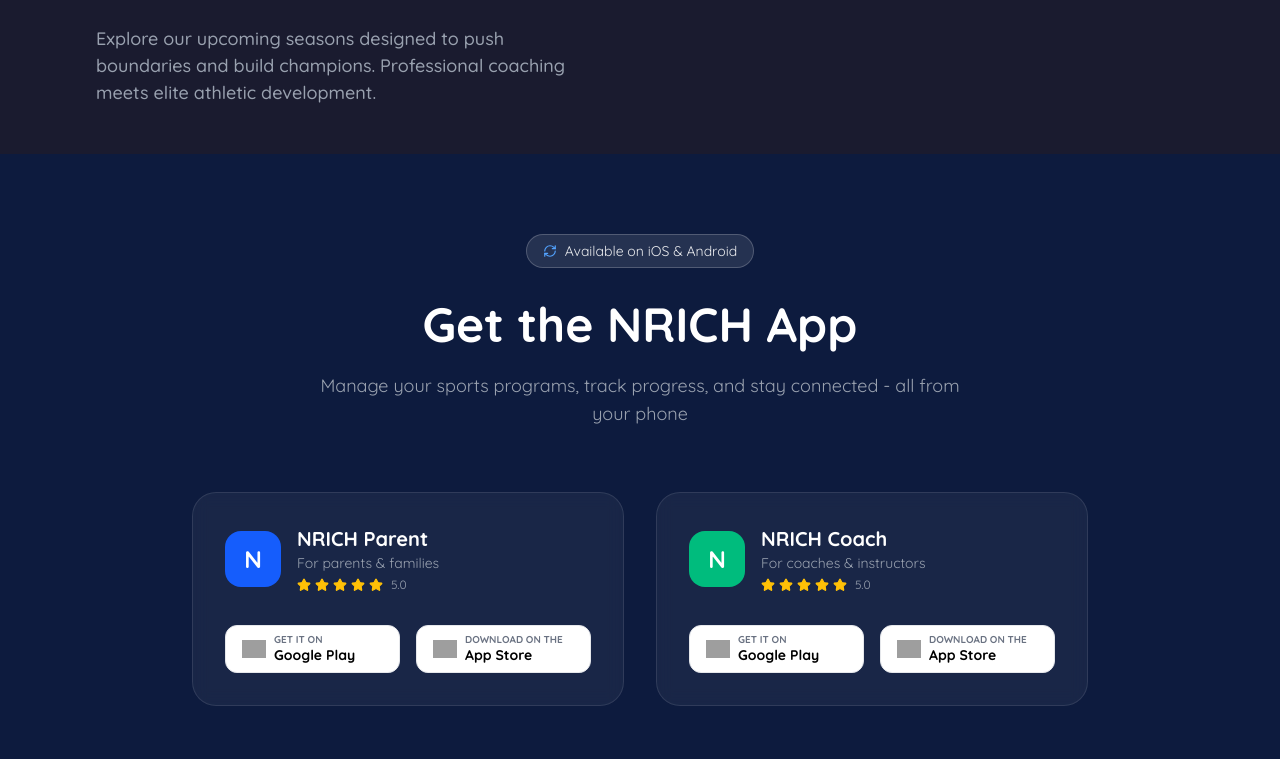
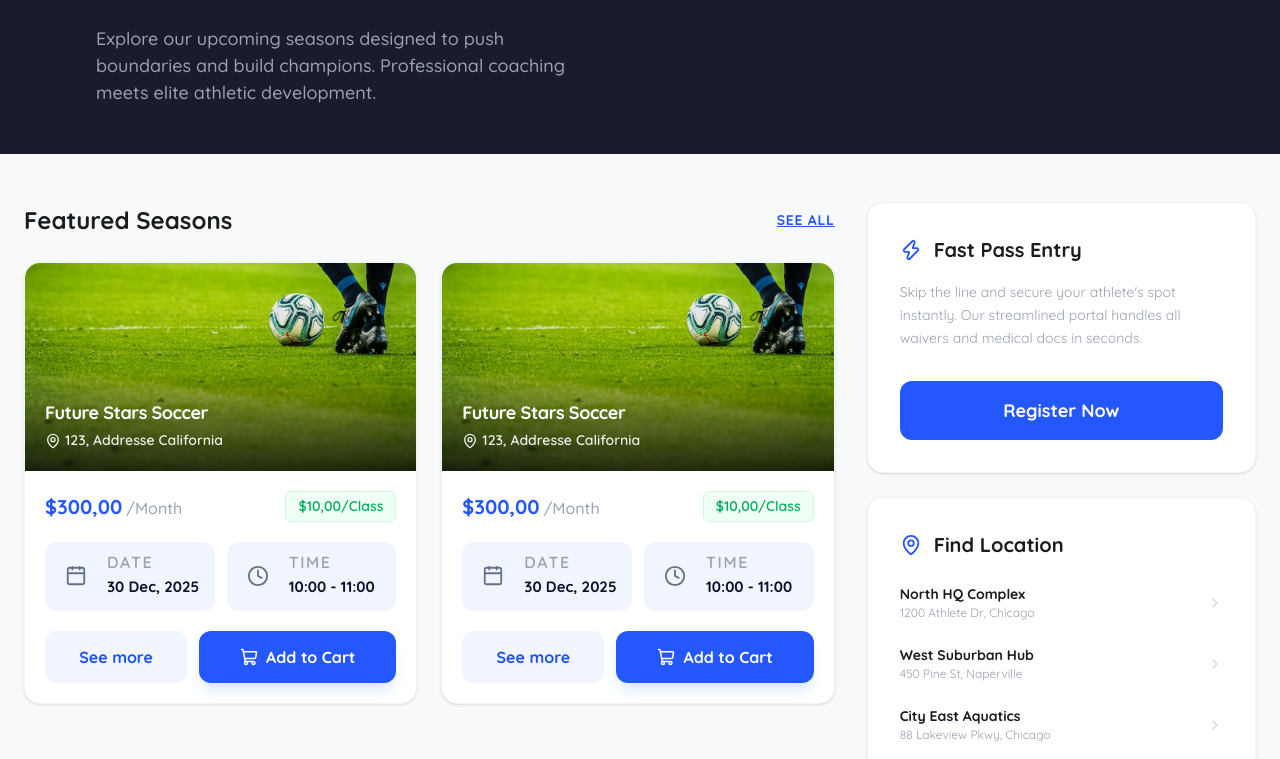
Before and after one commit to NigarHasanzda/Nrich_MarketPlace, a Next.js app: page /programs in a window 1280 px wide. Shown: the part 317-1076 px from the top of the page. Built offline with nearby package versions, Linux system fonts and the light colour scheme; grey boxes are pictures that could not be loaded.

Commit message:
Programs

```diff
--- a/src/app/locations/Location.tsx
+++ b/src/app/locations/Location.tsx
@@ -7,6 +7,7 @@
 import FeaturedCard from '@/components/Cards/FeaturedCard';
 import BenefitCard from '@/components/Cards/BenefitCard';
 import ProductSidebar from '@/components/ProductSideBAr/ProductSidebar';
+import { ScheduleRow } from '@/components/Cards/ScheduleRow';
 
 
 const quicksand = Quicksand({
@@ -148,30 +149,6 @@
     );
 };
 
-// Alt Cədvəl Komponenti
-const ScheduleRow = ({ icon, title, sessions, ages, locations, price }: any) => (
-    <div className="bg-white p-4 rounded-2xl flex items-center justify-between border border-gray-50 hover:shadow-md transition-all group">
-        <div className="flex items-center gap-4">
-            <div className="w-12 h-12 bg-[#F1F5FF] rounded-xl flex items-center justify-center text-[#2557FF]">
-                {icon}
-            </div>
-            <div>
-                <h4 className="font-bold text-[#1A1D1F] text-[16px]">{title}</h4>
-                <p className="text-[12px] text-gray-400 font-bold uppercase mt-1">
-                    {sessions} • Ages {ages} • {locations}
-                </p>
-            </div>
-        </div>
-        <div className="flex items-center gap-4">
-            <div className="text-right">
-                <p className="text-[10px] text-gray-400 font-bold uppercase">Starts at</p>
-                <p className="text-[20px] font-bold text-[#1A1D1F]">${price}</p>
-            </div>
-            <div className="w-10 h-10 bg-gray-50 rounded-full flex items-center justify-center text-gray-300 group-hover:bg-[#2557FF] group-hover:text-white transition-all">
-                <ChevronRight size={20} />
-            </div>
-        </div>
-    </div>
-);
+
 
 export default FacilityDetailSection;
--- a/src/app/programs/Programpage.tsx
+++ b/src/app/programs/Programpage.tsx
@@ -1,16 +1,154 @@
-import ProgramHeader from "@/components/Pages/Hero";
+"use client"
+import React from 'react';
+import { Quicksand } from 'next/font/google';
+import { Waves, Volleyball, Trophy, ChevronRight } from 'lucide-react';
 
-export default function ProgramsPage() {
+// Sizin təqdim etdiyiniz hazır komponentlər
+import FeaturedCard from '@/components/Cards/FeaturedCard';
+import BenefitCard from '@/components/Cards/BenefitCard';
+import ProductSidebar from '@/components/ProductSideBAr/ProductSidebar';
+import ProgramHeader from '@/components/Pages/Hero';
+import { ProgramRowItem } from '@/components/Cards/ProgramRowItem';
+
+const quicksand = Quicksand({
+  subsets: ['latin'],
+  weight: ['400', '500', '600', '700'],
+  display: 'swap',
+});
+
+const ProgramPage = () => {
   return (
-    <main>
+    <>
+      {/* 1. HERO SECTION */}
       <ProgramHeader
         badgeText="2024 ACTIVITIES"
         title="Explore all programs"
         description="Explore our upcoming seasons designed to push boundaries and build champions. Professional coaching meets elite athletic development."
-        backgroundImage="/path-to-your-leaf-image.jpg" // Yarpaq şəkli və ya arxa fon şəklinin ünvanı
+        backgroundImage="/leaf-bg.jpg"
       />
 
-      {/* Digər bölmələr bura gələcək (Gallery, Activities və s.) */}
-    </main>
+      <main className={`${quicksand.className} bg-[#F8F9FA] py-12 px-6`}>
+        <div className="max-w-[1500px] mx-auto grid grid-cols-1 lg:grid-cols-12 gap-8">
+
+          {/* SOL TƏRƏF (8 Sütun) */}
+          <div className="lg:col-span-8 space-y-12">
+
+            {/* 2. FEATURED SEASONS */}
+            <div>
+              <div className="flex justify-between items-center mb-6">
+                <h2 className="text-[24px] font-bold text-[#1A1D1F]">Featured Seasons</h2>
+                <button className="text-[#2557FF] font-bold text-[14px] underline uppercase tracking-wider">See All</button>
+              </div>
+              <div className="grid grid-cols-1 md:grid-cols-2 gap-6">
+                <FeaturedCard
+                  image="/soccer-bg.jpg"
+                  title="Future Stars Soccer"
+                  address="123, Addresse California"
+                  monthlyPrice="300,00"
+                  classPrice="10,00"
+                  date="30 Dec, 2025"
+                  time="10:00 - 11:00"
+                />
+                <FeaturedCard
+                  image="/soccer-bg.jpg"
+                  title="Future Stars Soccer"
+                  address="123, Addresse California"
+                  monthlyPrice="300,00"
+                  classPrice="10,00"
+                  date="30 Dec, 2025"
+                  time="10:00 - 11:00"
+                />
+              </div>
+            </div>
+
+            {/* 3. ALL PROGRAMS (Custom List View) */}
+            <div>
+              <div className="flex justify-between items-center mb-6">
+                <h2 className="text-[24px] font-bold text-[#1A1D1F]">All Programs</h2>
+                <button className="text-[#2557FF] font-bold text-[14px] underline uppercase tracking-wider">See All</button>
+              </div>
+              <div className="space-y-3">
+                <ProgramRowItem
+                  icon={<Waves size={22} />}
+                  title="Aquatic Speed Training"
+                  sessions="8 Sessions"
+                  ages="7-14"
+                  locations="5 Locations"
+                  price="160"
+                />
+                <ProgramRowItem
+                  icon={<Volleyball size={22} />}
+                  title="Club Volleyball Prep"
+                  sessions="10 Sessions"
+                  ages="13-17"
+                  locations="2 Locations"
+                  price="210"
+                />
+                <ProgramRowItem
+                  icon={<Trophy size={22} />}
+                  title="Youth Academy Skills"
+                  sessions="24 Sessions"
+                  ages="4-8"
+                  locations="28 Locations"
+                  price="125"
+                />
+              </div>
+            </div>
+
+            {/* 4. MEMBER BENEFITS & DISCOUNTS */}
+            <div>
+              <h2 className="text-[24px] font-bold text-[#1A1D1F] mb-6 uppercase tracking-tight">Member Benefits & Discounts</h2>
+              <div className="grid grid-cols-1 md:grid-cols-3 gap-4">
+                <BenefitCard
+                  label="Limited Time"
+                  labelColor="text-[#2557FF]"
+                  title="Early Bird 15%"
+                  description="Register by May 15th to unlock special pricing."
+                  borderColor="bg-[#2557FF]"
+                />
+                <BenefitCard
+                  label="Family Plan"
+                  labelColor="text-red-500"
+                  title="Sibling Discount"
+                  description="$25 off for each additional child enrolled."
+                  borderColor="bg-red-500"
+                />
+                <BenefitCard
+                  label="Value Pack"
+                  labelColor="text-gray-400"
+                  title="Season Pass"
+                  description="Access all sports for a flat $249/year fee."
+                  borderColor="bg-gray-300"
+                />
+              </div>
+            </div>
+
+            {/* 5. FULL ACTIVITIES SCHEDULE */}
+            <div>
+              <div className="flex justify-between items-center mb-6">
+                <h2 className="text-[24px] font-bold text-[#1A1D1F]">Full Activities Schedule</h2>
+                <button className="text-[#2557FF] font-bold text-[14px] underline uppercase tracking-wider">See All</button>
+              </div>
+              <div className="space-y-3">
+                <ProgramRowItem icon={<Waves size={20} />} title="Aquatic Speed Training" sessions="8 Sessions" ages="7-14" locations="5 Locations" price="160" />
+                <ProgramRowItem icon={<Volleyball size={20} />} title="Club Volleyball Prep" sessions="10 Sessions" ages="13-17" locations="2 Locations" price="210" />
+                <ProgramRowItem icon={<Trophy size={20} />} title="Youth Academy Skills" sessions="24 Sessions" ages="4-8" locations="28 Locations" price="125" />
+              </div>
+            </div>
+
+          </div>
+
+          {/* SAĞ TƏRƏF (4 Sütun) - Sidebar */}
+          <div className="lg:col-span-4">
+            <ProductSidebar />
+          </div>
+
+        </div>
+      </main>
+    </>
   );
-}
+};
+
+
+
+export default ProgramPage;
--- /dev/null
+++ b/src/components/Cards/ProgramRowItem.tsx
@@ -0,0 +1,28 @@
+
+import { Waves, Volleyball, Trophy, ChevronRight } from 'lucide-react';
+
+
+export  const ProgramRowItem = ({ icon, title, sessions, ages, locations, price }: any) => (
+  <div className="bg-white p-4 rounded-2xl flex items-center justify-between border border-gray-100 hover:shadow-md transition-all group cursor-pointer">
+    <div className="flex items-center gap-4">
+      <div className="w-12 h-12 bg-[#F1F5FF] rounded-xl flex items-center justify-center text-[#2557FF]">
+        {icon}
+      </div>
+      <div>
+        <h4 className="font-bold text-[#1A1D1F] text-[16px]">{title}</h4>
+        <p className="text-[12px] text-gray-400 font-bold uppercase mt-1">
+          {sessions} • Ages {ages} • {locations}
+        </p>
+      </div>
+    </div>
+    <div className="flex items-center gap-6">
+      <div className="text-right">
+        <p className="text-[10px] text-gray-400 font-bold uppercase tracking-tighter">Starts at</p>
+        <p className="text-[20px] font-bold text-[#1A1D1F]">${price}</p>
+      </div>
+      <div className="w-10 h-10 bg-gray-50 rounded-full flex items-center justify-center text-gray-300 group-hover:bg-[#2557FF] group-hover:text-white transition-all">
+        <ChevronRight size={20} />
+      </div>
+    </div>
+  </div>
+);
--- /dev/null
+++ b/src/components/Cards/ScheduleRow.tsx
@@ -0,0 +1,28 @@
+
+import { MapPin, Navigation, Waves, Volleyball, Trophy, ChevronRight } from 'lucide-react';
+
+
+export const ScheduleRow = ({ icon, title, sessions, ages, locations, price }: any) => (
+    <div className="bg-white p-4 rounded-2xl flex items-center justify-between border border-gray-50 hover:shadow-md transition-all group">
+        <div className="flex items-center gap-4">
+            <div className="w-12 h-12 bg-[#F1F5FF] rounded-xl flex items-center justify-center text-[#2557FF]">
+                {icon}
+            </div>
+            <div>
+                <h4 className="font-bold text-[#1A1D1F] text-[16px]">{title}</h4>
+                <p className="text-[12px] text-gray-400 font-bold uppercase mt-1">
+                    {sessions} • Ages {ages} • {locations}
+                </p>
+            </div>
+        </div>
+        <div className="flex items-center gap-4">
+            <div className="text-right">
+                <p className="text-[10px] text-gray-400 font-bold uppercase">Starts at</p>
+                <p className="text-[20px] font-bold text-[#1A1D1F]">${price}</p>
+            </div>
+            <div className="w-10 h-10 bg-gray-50 rounded-full flex items-center justify-center text-gray-300 group-hover:bg-[#2557FF] group-hover:text-white transition-all">
+                <ChevronRight size={20} />
+            </div>
+        </div>
+    </div>
+);
```
